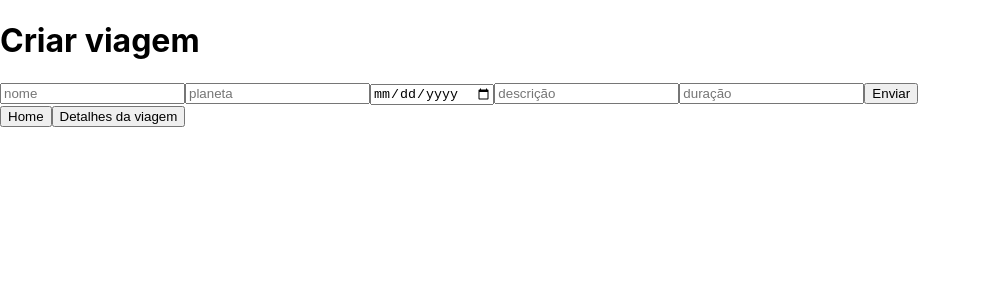
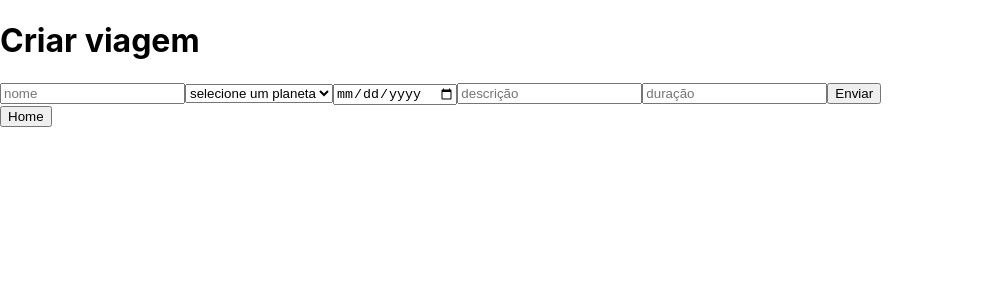
Before and after one commit to future4code/Thiago-Brito, a React (Create React App) app in the folder semana10/Projeto/labex/: page /trips/create in a window 1280 px wide. Shown: the top 300 px of the page, without its empty margins (0-981 px from the left). Built offline with nearby package versions, Linux system fonts and the light colour scheme; no server answers; sample sign-in values are in the browser's storage.

Commit message:
forms funcionais

```diff
--- a/semana10/Projeto/labex/src/router/Router.js
+++ b/semana10/Projeto/labex/src/router/Router.js
@@ -28,7 +28,7 @@ export default function Router() {
                 <Route exact path="/trips/list">
                     <LisTripsPage/>
                 </Route>
-                <Route exact path="/trips/details/">
+                <Route exact path="/trips/details/:id">
                     <TripDetailsPage/>
 
                 </Route>
--- a/semana10/Projeto/labex/src/screens/ApplicationFormPage.js
+++ b/semana10/Projeto/labex/src/screens/ApplicationFormPage.js
@@ -1,4 +1,4 @@
-import React,{useState} from "react";
+import React,{useState, useEffect} from "react";
 import {useHistory} from 'react-router-dom'
 import { useForm } from "../hooks/useForm";
 import axios from "axios"
@@ -38,6 +38,9 @@ export default function ApplicationFormPage() {
       console.log(error)
     })
   }
+  useEffect(() => {
+    getCountry()
+  }, []);
 
   return (
     <div>
@@ -87,8 +90,8 @@ export default function ApplicationFormPage() {
           placeholder="País"
           required
         >
-          {selectCountry((parametro)=>{
-            return(<option value={parametro.name}>{parametro.name}</option>)
+          {selectCountry.map((parametro)=>{
+            return(<option key={parametro.name}>{parametro.name}</option>)
           })}
         </select>
         <button>Enviar</button>
--- a/semana10/Projeto/labex/src/screens/CreateTripPage.js
+++ b/semana10/Projeto/labex/src/screens/CreateTripPage.js
@@ -4,7 +4,7 @@ import axios from "axios";
 import { useForm } from "../hooks/useForm";
 
 const baseUrl =
-  "https://us-central1-labenu-apis.cloudfunctions.net/labeX/Thiago-Jackson";
+  "https://us-central1-labenu-apis.cloudfunctions.net/labeX/Thiago-Jackson/trips";
 
 export default function CreateTripPage() {
   const { form, onChange, resetState } = useForm({
@@ -14,17 +14,25 @@ export default function CreateTripPage() {
     description: "",
     duration:""
   });
+  const planetsArray = [
+    {name:"selecione um planeta"},
+    {name:"mercurio"},
+    {name:"venus"},
+    {name:"terra"},
+    {name:"marte"},
+    {name:"jupiter"},
+    {name:"saturno"},
+    {name:"urano"},
+    {name:"netuno"}]
 
   const handleInputChange = (event) => {
     const { name, value } = event.target;
-
     onChange(name, value);
   };
 
   const handleSubmission = (event) => {
     event.preventDefault();
-
-    console.log(form);
+    createTrip();
     resetState();
   };
 
@@ -32,18 +40,14 @@ export default function CreateTripPage() {
   const goToHome = () =>{
     history.push("/")
   }
-  const goToTrip = () =>{
-    history.push("/trips/details")
-  }
 
   useEffect(() => {
     const token = window.localStorage.getItem("token");
-    if (token) {
-      createTrip();
-    } else {
+    if (!token) {
       history.push("/login");
     }
-  }, [history]);
+    console.log(form.name, form.planet)
+  }, [history, planetsArray]);
 
   const createTrip = () => {
     const body = {
@@ -51,11 +55,10 @@ export default function CreateTripPage() {
       planet:form.planet,
       date:form.date,
       description:form.description,
-      duration:form.duration
+      durationInDays:form.duration
     }
 
-    axios
-      .post(`${baseUrl}/trips/`,body, {
+    axios.post(`${baseUrl}`,body, {
         headers: {
           auth: localStorage.getItem("token")
         }
@@ -64,13 +67,12 @@ export default function CreateTripPage() {
         console.log(response);
       })
       .catch((err) => {
-        console.log(err.message);
+        console.log(err);
       });
   };
 
   return (
     <div>
-
       <h1>
           Criar viagem
       </h1>
@@ -80,19 +82,27 @@ export default function CreateTripPage() {
           name="name"
           onChange={handleInputChange}
           type="text"
-          pattern="^(?=.{5,})\p*(\s\p *)?$"
-          title="Nó minimo 5 letras"
+          pattern="(\D{5,}\s*)"
+          title="No minimo 5 letras"
           placeholder="nome"
           required
         />
-        <input
+        <select
           value={form.planet}
           name="planet"
           onChange={handleInputChange}
-          type="text"
-          placeholder="planeta"
+          type="planet"
           required
-        />
+        >
+        {planetsArray.map((p)=>{
+          return(
+            <option key={p.name}>
+              {p.name}
+            </option>
+          )
+        })
+      }
+        </select>
         <input
           value={form.date}
           name="date"
@@ -100,6 +110,7 @@ export default function CreateTripPage() {
           type="date"
           required
         />
+
          <input
           value={form.description}
           name="description"
@@ -108,6 +119,7 @@ export default function CreateTripPage() {
           placeholder="descrição"
           required
         />
+
         <input
           value={form.duration}
           name="duration"
@@ -119,7 +131,6 @@ export default function CreateTripPage() {
         <button>Enviar</button>
       </form>
       <button onClick={goToHome}>Home</button>
-      <button onClick={goToTrip}>Detalhes da viagem</button>
     </div>
   );
 }
--- a/semana10/Projeto/labex/src/screens/LisTripsPage.js
+++ b/semana10/Projeto/labex/src/screens/LisTripsPage.js
@@ -1,20 +1,65 @@
-import React from "react";
+import axios from "axios";
+import React, {useState, useEffect} from "react";
 import {useHistory} from 'react-router-dom'
 
+const baseUrl =
+  "https://us-central1-labenu-apis.cloudfunctions.net/labeX/Thiago-Jackson/trips";
+
 export default function ListTripsPage() {
+    const [trips, setTrips] = useState([])
     const history = useHistory()
-    const goToTripsDetails = () =>{
-      history.push("/trips/details")
+    const goToTripsDetails = (history, id) =>{
+      history.push(`/trips/details/${id}`)
     }
 
     const goToHome = () =>{
       history.push("/")
     }
+
+    const getDetails = () => {
+      axios
+      .get(`${baseUrl}`, {
+        headers: {
+          auth: localStorage.getItem("token")
+        }
+      })
+      .then((response) => {
+        console.log(response.data.trips);
+        setTrips(response.data.trips)
+      })
+      .catch((err) => {
+        console.log(err.message);
+      });
+
+    }
+    useEffect(() => {
+      getDetails();
+
+    }, []);
+
   return (
     <div>
+      <h1>
+          Viagens
+      </h1>
       <p>
-          Viagens
+        {trips.map((t)=>{
+          return(
+            <div>
+              <p key={t.id}><h2>{t.name}</h2>
+              <p><strong>Planeta </strong>{t.planet}</p>
+              <p><strong>Duração </strong>{t.durationInDays}</p>
+              <p><strong>Data: </strong>{t.date}</p>
+              <p><strong>Descrição: </strong>{t.description}</p>
+              </p>
+              <button onClick={()=>goToTripsDetails(history,t.id)}>detalhes</button>
+            </div>
+
+          )
+        })}
       </p>
+      <button onClick={goToHome}></button>
+
     </div>
   );
 }
--- a/semana10/Projeto/labex/src/screens/TripDetailsPage.js
+++ b/semana10/Projeto/labex/src/screens/TripDetailsPage.js
@@ -1,43 +1,51 @@
-import React,{useEffect} from "react";
-import {useHistory} from 'react-router-dom'
+import React,{useEffect, useState} from "react";
+import {useHistory, useParams} from 'react-router-dom'
 import axios from "axios";
 
 
 const baseUrl =
-  "https://us-central1-labenu-apis.cloudfunctions.net/labeX/Thiago-Jackson";
+  "https://us-central1-labenu-apis.cloudfunctions.net/labeX/Thiago-Jackson/trips";
 
 export default function TripDetailsPage() {
+  const [details, setDetails] = useState([])
   const history = useHistory()
   const goToHome = () =>{
     history.push("/")
   }
+
   useEffect(() => {
     const token = window.localStorage.getItem("token");
+    getTripDetail();
+    if (!token) {
+      history.push("/login");
 
-    if (token) {
-      getTripDetail();
-    } else {
-      history.push("/login");
     }
   }, [history]);
-
+  const pathParams = useParams();
   const getTripDetail = () => {
     axios
-      .get(`${baseUrl}/trip/`, {
+      .get(`${baseUrl}/${pathParams.id}`, {
         headers: {
           auth: localStorage.getItem("token")
         }
       })
       .then((response) => {
         console.log(response);
+        setDetails(response.trips)
       })
       .catch((err) => {
         console.log(err.message);
       });
+  };
+  const token = window.localStorage.getItem("token");
 
-  };
   return (
     <div>
+      {details.name}
+      {details.description}
+      {details.planet}
+      {details.durationInDays}
+      {details.date}
       <p>
           Detalhes
       </p>
```
